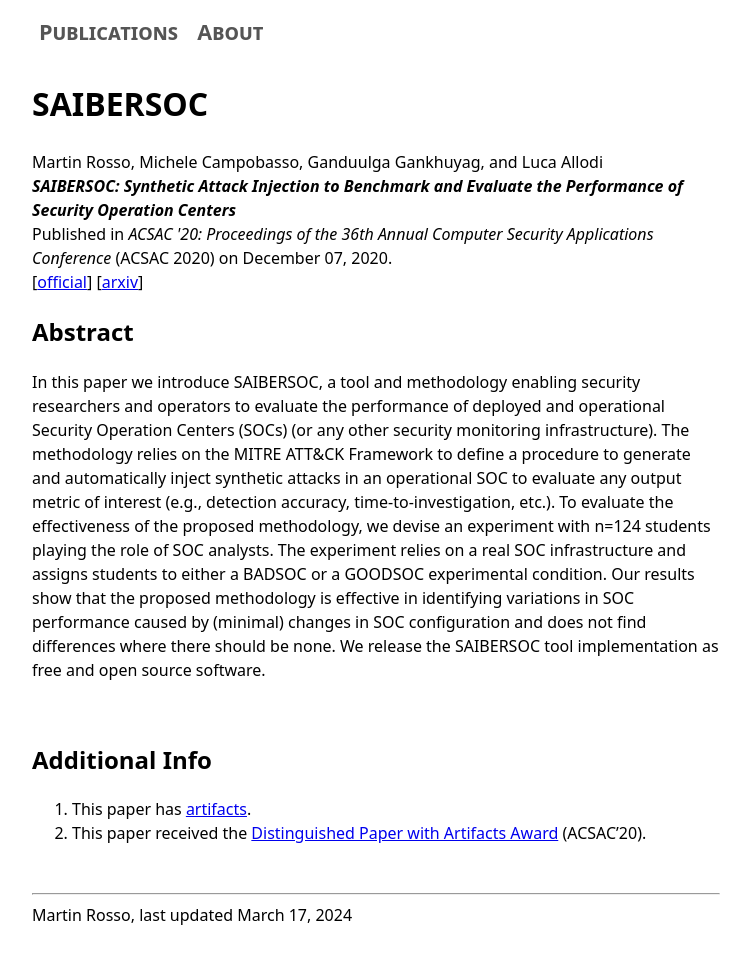
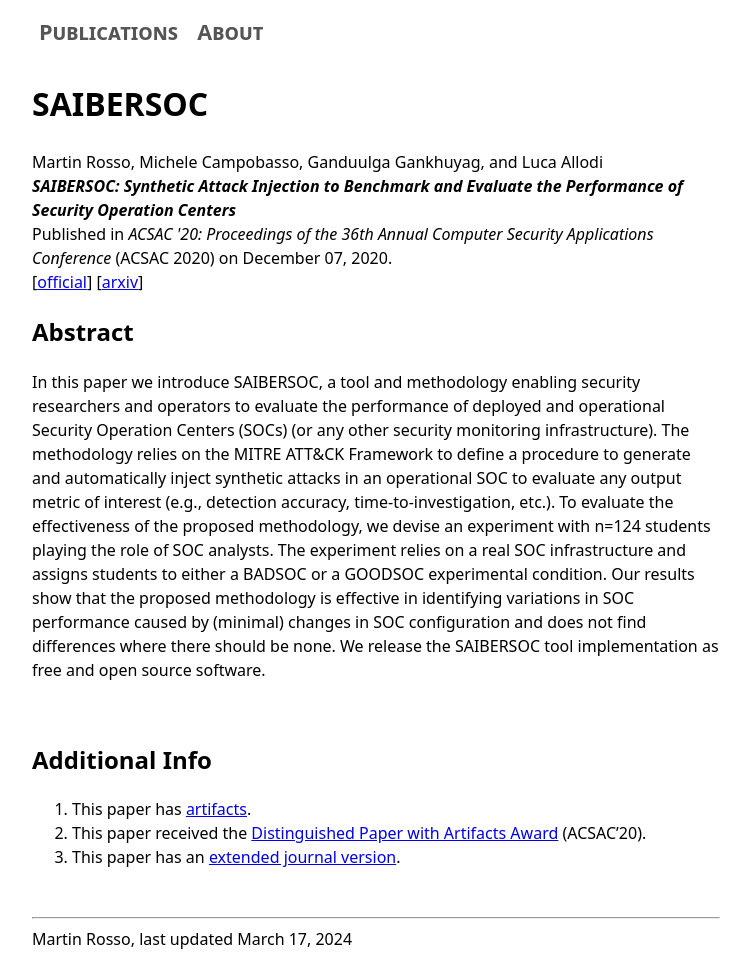
Before and after one commit to martinrosso/martinrosso.github.io, a Jekyll site: the page built from _publications/saibersoc.md, in a window 1280 px wide. Shown: the whole page, without its empty margins (264-1015 px from the left). Built offline with Jekyll 4.4.1, drawn with Linux system fonts in a browser that asks for light colours; before the commit the page ends 933 px from its top, so only the background shows below that; part of the change alters nothing that is shown.

Commit message:
maintenance on SAIBERSOC paper

```diff
--- a/_publications/saibersoc.md
+++ b/_publications/saibersoc.md
@@ -6,14 +6,13 @@ title: SAIBERSOC
 authors:
     - "Martin Rosso"
     - "Michele Campobasso" # : michelecampobasso.github.io
-    - "Ganduulga Gankhuyag"  # : ""
+    - "Ganduulga Gankhuyag"  # :
     - "Luca Allodi"  # : lallodi.github.io
 ptitle: "SAIBERSOC: Synthetic Attack Injection to Benchmark and Evaluate the Performance of Security Operation Centers"
 subtitle: null
 keywords: null
 links:
     official: "https://doi.org/10.1145/3427228.3427233"
-#    authorizer: "https://dl.acm.org"
     arxiv: "https://arxiv.org/abs/2010.08453"
 #    pdf:
 #    dblp:
@@ -47,3 +46,4 @@ accessibility: "free"
 
 1. This paper has [artifacts](https://gitlab.tue.nl/saibersoc/acsac2020-artifacts).
 2. This paper received the [Distinguished Paper with Artifacts Award](https://twitter.com/ACSAC_Conf/status/1336701231717347334) (ACSAC'20).
+3. This paper has an [extended journal version](publications/saibersoc-journal).
```
